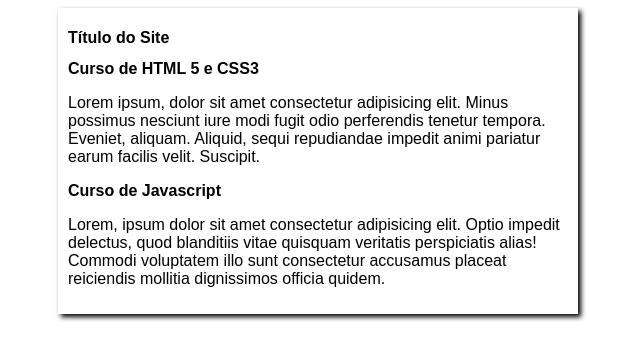
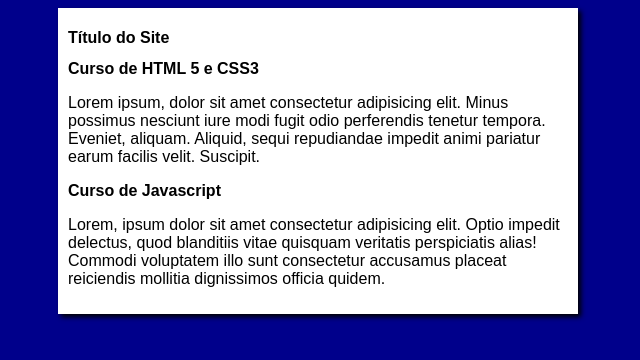
Before and after one commit to Menephyl/projeto-site, a plain HTML site: page index.html in a window 1280 px wide. Shown: the whole page, without its empty margins (322-962 px from the left). Drawn offline with Linux system fonts and the light colour scheme.

Commit message:
Update style.css

```diff
--- a/estilos/style.css
+++ b/estilos/style.css
@@ -3,7 +3,7 @@
     font-size: 16px;
 }
 body{
-    background-color:rgb(rgb(219, 85, 85), rgb(61, 221, 61), rgb(59, 59, 216));
+    background-color:darkblue;
 }
 main{
     background-color:white;
```
